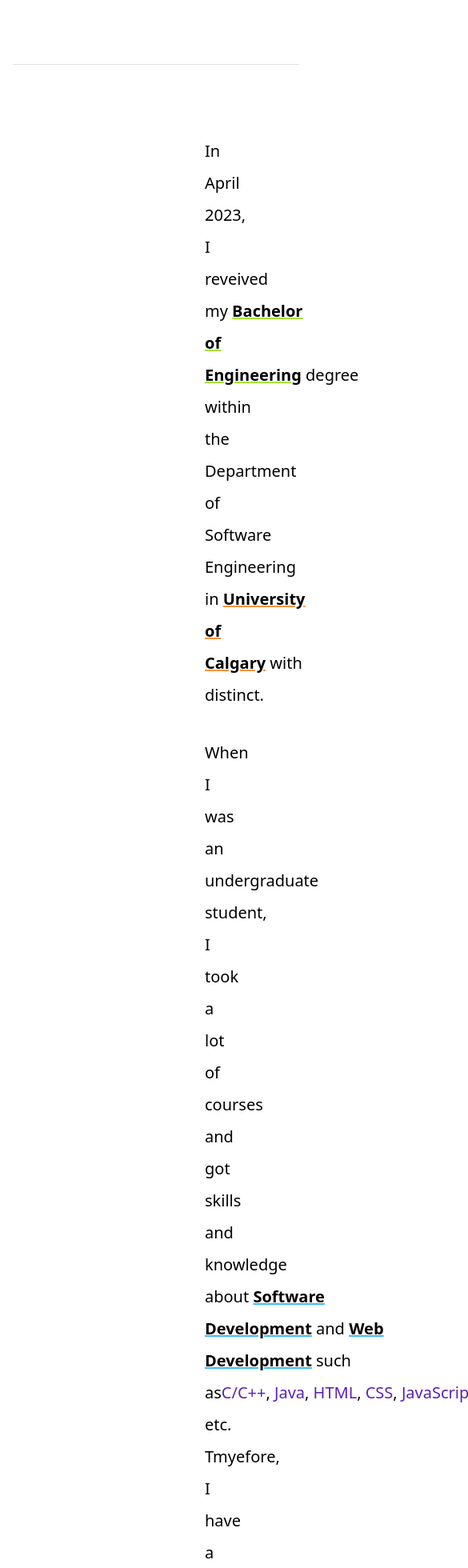
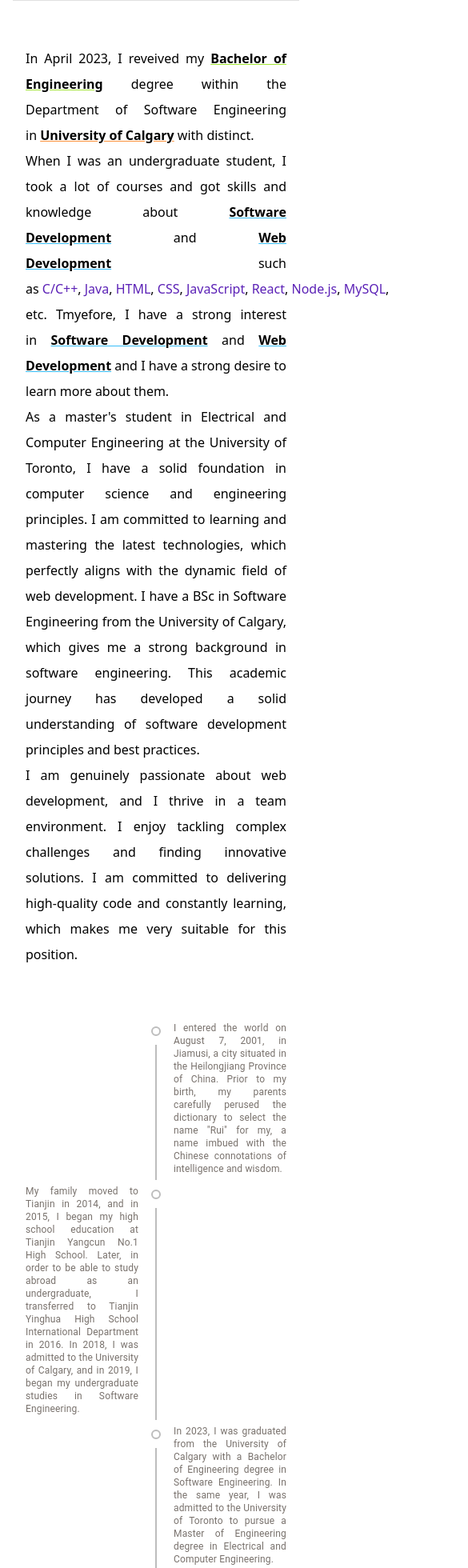
Before and after one commit to zhijie-os/rui_portfolio, a Next.js app: page / in a window 390 px wide. Shown: the top 1960 px of the page at 80% size, 585 px wide, since content can reach past the window. Built offline with nearby package versions, Linux system fonts and the light colour scheme.

Commit message:
fit mobile and tablet somewhere

```diff
--- a/src/pages/index.js
+++ b/src/pages/index.js
@@ -38,42 +38,42 @@
     <>
       <Head>
         {/* header */}
-        <div className="flex flex-col justify-center items-center h-[1400px]
+        <div className="flex flex-col justify-center items-center lg:h-[1400px] sm:h-[400px] h-[225px] w-[100%]
         bg-fixed bg-contain" style={{ backgroundImage: "url(/mainbg.JPG)" }}>
           <img
             src="/profile.jpg"
             alt="Image 1"
-            className="rounded-full w-32 h-32 border-4 border-white"
+            className="rounded-full lg:w-32 lg:h-32 sm:w-24 sm:h-24 h-16 w-16 border-4 border-white"
             width="50"
             height="50"
           />
-          <div className="text-center text-4xl text-white font-serif my-32 leading-loose px-16 tracking-wide">
-            "Life was like a box of chocolates, you never know what you're gonna get."<br />
-            <span className="text-xl/5 text-white font-serif italic font-thin">----&nbsp;&nbsp;&nbsp;Forrest Gump</span>
+          <div className="text-center lg:text-4xl sm:text-2xl text-white font-serif lg:my-32 sm:my-10 my-2 leading-loose lg:px-16 sm:px-8 px-4 tracking-wide">
+            "Life was like a box of chocolates, you never know what you're gonna get."<br/>
+            <span className="lg:text-xl/5 sm:text-lg text-white font-serif italic font-thin">----&nbsp;&nbsp;&nbsp;Forrest Gump</span>
           </div>
         </div>
 
         {/* navigation */}
-        <div className="flex justify-center space-x-10 p-12">
+        <div className="flex justify-center lg:space-x-10 sm:space-x-10 space-x-4 p-12">
           <Link
             href="https://github.com/LAREINA-JO"
             className="flex flex-col items-center"
           >
-            <GitHubIcon className="scale-[2] hover:scale-150 ease-in duration-700"></GitHubIcon>
+            <GitHubIcon className="lg:scale-[2] lg:hover:scale-150 sm:scale-[2] sm:hover:scale-150 scale-[1] ease-in duration-700"></GitHubIcon>
             <br />GitHub
           </Link>
           <Link
             href="https://www.linkedin.com/in/rui-guan-9079b5229/"
             className="flex flex-col items-center"
           >
-            <LinkedInIcon className="scale-[2] hover:scale-150 ease-in duration-700"></LinkedInIcon>
+            <LinkedInIcon className="lg:scale-[2] lg:hover:scale-150 sm:scale-[2] sm:hover:scale-150 scale-[1] ease-in duration-700"></LinkedInIcon>
             <br />LinkedIn
           </Link>
           <Link
             href="https://www.instagram.com/lalalala_lareina/"
             className="flex flex-col items-center"
           >
-            <InstagramIcon className="scale-[2] hover:scale-150 ease-in duration-700"></InstagramIcon>
+            <InstagramIcon className="lg:scale-[2] lg:hover:scale-150 sm:scale-[2] sm:hover:scale-150 scale-[1] ease-in duration-700"></InstagramIcon>
             <br />Instagram
           </Link>
           <a
@@ -82,7 +82,7 @@
             rel="noopener noreferrer"
             className="flex flex-col items-center"
           >
-            <EmailIcon className="scale-[2] hover:scale-150 ease-in duration-700"></EmailIcon>
+            <EmailIcon className="lg:scale-[2] lg:hover:scale-150 sm:scale-[2] sm:hover:scale-150 scale-[1] ease-in duration-700"></EmailIcon>
             <br />Email
           </a>
           <a
@@ -91,17 +91,17 @@
             rel="noopener noreferrer"
             className="flex flex-col items-center"
           >
-            <PictureAsPdfIcon className="scale-[2] hover:scale-150 ease-in duration-700"></PictureAsPdfIcon>
+            <PictureAsPdfIcon className="lg:scale-[2] lg:hover:scale-150 sm:scale-[2] sm:hover:scale-150 scale-[1] ease-in duration-700"></PictureAsPdfIcon>
             <br />Resume
           </a>
         </div>
 
         {/* short description */}
-        <div className="text-center text-3xl px-16 font-serif font-bold space-x-1.5 leading-loose">I,&nbsp;
+        <div className="text-center lg:text-3xl lg:px-16 px-6 text-lg font-serif font-bold space-x-1.5 leading-loose">I,&nbsp;
           <span className="underline decoration-slate-400">
             Rui (Lareina) Guan
           </span>
-          , who is currently pursuing a&nbsp;
+          , am currently pursuing a&nbsp;
           <span className="underline decoration-lime-400">
             Master of Engineering
           </span>
@@ -114,11 +114,11 @@
         </div>
       </Head>
 
-      <Divider variant="middle" className="py-10 mx-24" />
+      <Divider variant="middle" className="lg:py-10 lg:mx-24"/>
 
-      <main className="px-64 py-14">
+      <main className="lg:px-64 px-8 py-14 sm:px-32">
         {/* education */}
-        <div className="text-justify text-xl py-8 space-x-1.25 leading-loose">
+        <div className="text-justify lg:text-xl lg:py-8 space-x-1.25 leading-loose">
           In April 2023, I reveived my&nbsp;
           <span className="underline decoration-lime-400 font-bold">
             Bachelor of Engineering
@@ -131,7 +131,7 @@
         </div>
 
         {/* skills */}
-        <div className="text-justify text-xl mb-8 space-x-1.25 leading-loose">
+        <div className="text-justify lg:text-xl lg:mb-8 space-x-1.25 leading-loose">
           When I was an undergraduate student, I took a lot of courses and got
           skills and knowledge about&nbsp;
           <span className="underline decoration-sky-400 font-bold">
@@ -141,7 +141,7 @@
           <span className="underline decoration-sky-400 font-bold">
             Web Development
           </span>
-          &nbsp;such as
+          &nbsp;such as&nbsp;
 
           {/* list of skills */}
           <span className="text-violet-800">C/C++</span>,&nbsp;
@@ -164,7 +164,7 @@
         </div>
 
         {/* 编瞎话 */}
-        <div className="text-justify text-xl mb-8 space-x-1.25 leading-loose">
+        <div className="text-justify lg:text-xl lg:mb-8 space-x-1.25 leading-loose">
           As a master's student in Electrical and Computer Engineering at the University of Toronto,
           I have a solid foundation in computer science and engineering principles.
           I am committed to learning and mastering the latest technologies,
@@ -175,7 +175,7 @@
         </div>
 
         {/* 展望未来+编瞎话 */}
-        <div className="text-justify text-xl mb-8 space-x-1.25 leading-loose">
+        <div className="text-justify lg:text-xl lg:mb-8 space-x-1.25 leading-loose">
           I am genuinely passionate about web development, and I thrive in a team environment.
           I enjoy tackling complex challenges and finding innovative solutions.
           I am committed to delivering high-quality code and constantly learning,
@@ -183,14 +183,15 @@
         </div>
       </main>
 
-      <Timeline position="alternate" className="pb-16 pt-10">
+      {/* timeline */}
+      <Timeline position="alternate" className="pb-16 lg:pt-10">
         <TimelineItem>
           <TimelineSeparator>
             <TimelineDot variant="outlined" />
             <TimelineConnector />
           </TimelineSeparator>
           <TimelineContent>
-            <div className="text-justify text-stone-500 text-lg pr-[120px] pb-10">
+            <div className="text-justify text-stone-500 lg:text-lg lg:pr-[120px] lg:pb-10 sm:pr-[60px] text-xs">
               I entered the world on August 7, 2001, in Jiamusi,
               a city situated in the Heilongjiang Province of China.
               Prior to my birth, my parents carefully perused the dictionary to select the name "Rui" for my,
@@ -204,7 +205,7 @@
             <TimelineConnector />
           </TimelineSeparator>
           <TimelineContent>
-            <div className="text-justify text-stone-500 text-lg pl-[120px] pb-10">
+            <div className="text-justify text-stone-500 lg:text-lg lg:pl-[120px] lg:pb-10 sm:pl-[60px] text-xs">
               My family moved to Tianjin in 2014, and in 2015, I began my high school education at Tianjin Yangcun No.1 High School.
               Later, in order to be able to study abroad as an undergraduate, I transferred to Tianjin Yinghua High School International Department in 2016.
               In 2018, I was admitted to the University of Calgary, and in 2019, I began my undergraduate studies in Software Engineering.
@@ -217,7 +218,7 @@
             <TimelineConnector />
           </TimelineSeparator>
           <TimelineContent>
-            <div className="text-justify text-stone-500 text-lg pr-[120px] pb-10">
+            <div className="text-justify text-stone-500 lg:text-lg lg:pr-[120px] lg:pb-10 sm:pr-[60px] text-xs">
               In 2023, I was graduated from the University of Calgary with a Bachelor of Engineering degree in Software Engineering.
               In the same year, I was admitted to the University of Toronto to pursue a Master of Engineering degree in Electrical and Computer Engineering.
             </div>
@@ -229,7 +230,7 @@
             <TimelineConnector />
           </TimelineSeparator>
           <TimelineContent>
-            <div className="text-right text-stone-500 text-lg pl-[120px] pb-10">
+            <div className="text-right text-stone-500 lg:text-lg lg:pl-[120px] lg:pb-10 sm:pl-[60px] text-xs">
               Life is like a box of chocolates, you never know what you're gonna get.<br />
               I'm embarking on a new journey in life, wishing for smooth sailing and a bright future ahead.
             </div>
```
